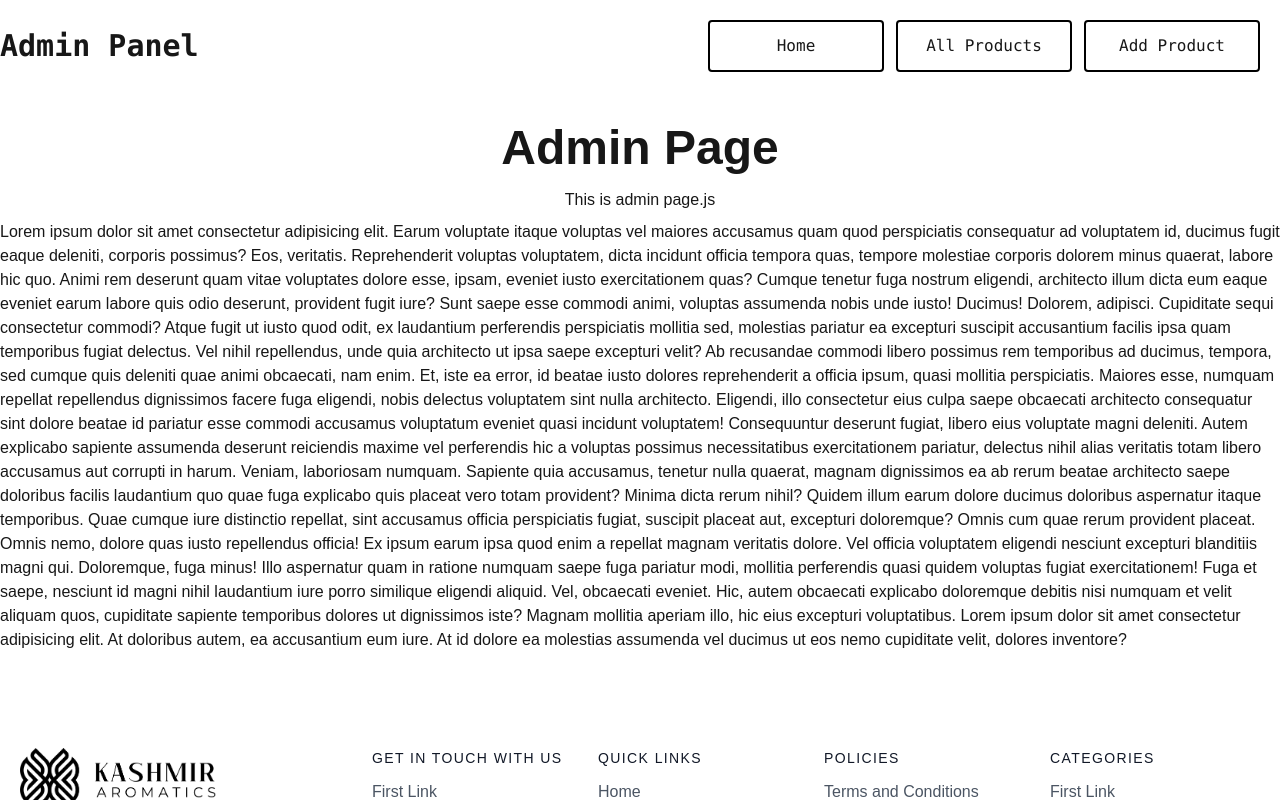
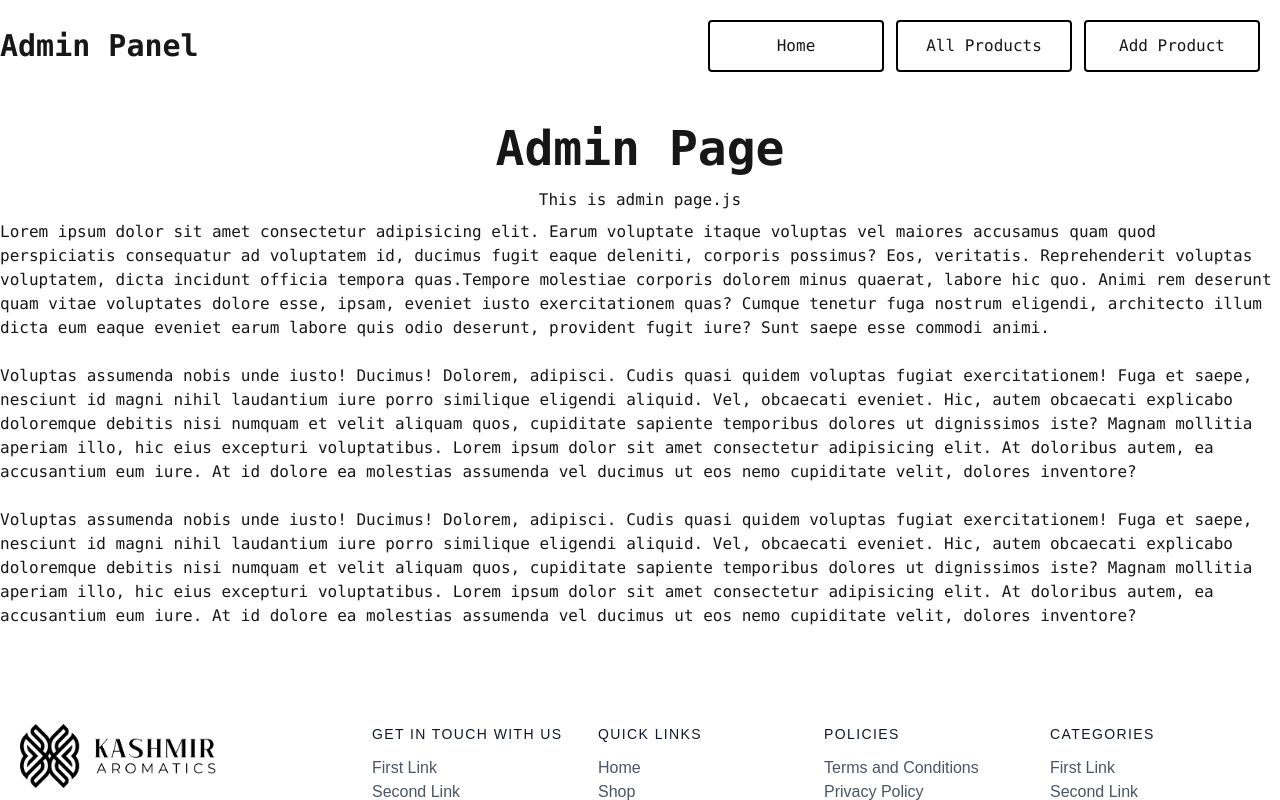
Before and after one commit to mirmohsin0001/NextJs-E-com, a Next.js app: page /admin in a window 1280 px wide. Shown: the top 800 px of the page. Built offline with nearby package versions, Linux system fonts and the light colour scheme.

Commit message:
font changes to admin panel

```diff
--- a/app/admin/page.js
+++ b/app/admin/page.js
@@ -5,22 +5,19 @@ import React from 'react'
 const page = () => {
   return (
     <>
-      <div className="wrapper flex-col place-items-center">
+      <div className="wrapper flex-col place-items-center font-mono">
         <h1 className="text-5xl font-semibold mt-8 mb-4" >Admin Page</h1>
         <h1 className='my-2'>This is admin page.js</h1>
         <p>Lorem ipsum dolor sit amet consectetur adipisicing elit. Earum voluptate itaque voluptas vel maiores accusamus quam quod perspiciatis consequatur ad voluptatem id, ducimus fugit eaque deleniti, corporis possimus? Eos, veritatis.
-        Reprehenderit voluptas voluptatem, dicta incidunt officia tempora quas, tempore molestiae corporis dolorem minus quaerat, labore hic quo. Animi rem deserunt quam vitae voluptates dolore esse, ipsam, eveniet iusto exercitationem quas?
-        Cumque tenetur fuga nostrum eligendi, architecto illum dicta eum eaque eveniet earum labore quis odio deserunt, provident fugit iure? Sunt saepe esse commodi animi, voluptas assumenda nobis unde iusto! Ducimus!
-        Dolorem, adipisci. Cupiditate sequi consectetur commodi? Atque fugit ut iusto quod odit, ex laudantium perferendis perspiciatis mollitia sed, molestias pariatur ea excepturi suscipit accusantium facilis ipsa quam temporibus fugiat delectus.
-        Vel nihil repellendus, unde quia architecto ut ipsa saepe excepturi velit? Ab recusandae commodi libero possimus rem temporibus ad ducimus, tempora, sed cumque quis deleniti quae animi obcaecati, nam enim.
-        Et, iste ea error, id beatae iusto dolores reprehenderit a officia ipsum, quasi mollitia perspiciatis. Maiores esse, numquam repellat repellendus dignissimos facere fuga eligendi, nobis delectus voluptatem sint nulla architecto.
-        Eligendi, illo consectetur eius culpa saepe obcaecati architecto consequatur sint dolore beatae id pariatur esse commodi accusamus voluptatum eveniet quasi incidunt voluptatem! Consequuntur deserunt fugiat, libero eius voluptate magni deleniti.
-        Autem explicabo sapiente assumenda deserunt reiciendis maxime vel perferendis hic a voluptas possimus necessitatibus exercitationem pariatur, delectus nihil alias veritatis totam libero accusamus aut corrupti in harum. Veniam, laboriosam numquam.
-        Sapiente quia accusamus, tenetur nulla quaerat, magnam dignissimos ea ab rerum beatae architecto saepe doloribus facilis laudantium quo quae fuga explicabo quis placeat vero totam provident? Minima dicta rerum nihil?
-        Quidem illum earum dolore ducimus doloribus aspernatur itaque temporibus. Quae cumque iure distinctio repellat, sint accusamus officia perspiciatis fugiat, suscipit placeat aut, excepturi doloremque? Omnis cum quae rerum provident placeat.
-        Omnis nemo, dolore quas iusto repellendus officia! Ex ipsum earum ipsa quod enim a repellat magnam veritatis dolore. Vel officia voluptatem eligendi nesciunt excepturi blanditiis magni qui. Doloremque, fuga minus!
-        Illo aspernatur quam in ratione numquam saepe fuga pariatur modi, mollitia perferendis quasi quidem voluptas fugiat exercitationem! Fuga et saepe, nesciunt id magni nihil laudantium iure porro similique eligendi aliquid.
-        Vel, obcaecati eveniet. Hic, autem obcaecati explicabo doloremque debitis nisi numquam et velit aliquam quos, cupiditate sapiente temporibus dolores ut dignissimos iste? Magnam mollitia aperiam illo, hic eius excepturi voluptatibus. Lorem ipsum dolor sit amet consectetur adipisicing elit. At doloribus autem, ea accusantium eum iure. At id dolore ea molestias assumenda vel ducimus ut eos nemo cupiditate velit, dolores inventore?</p>
+          Reprehenderit voluptas voluptatem, dicta incidunt officia tempora quas.Tempore molestiae corporis dolorem minus quaerat, labore hic quo. Animi rem deserunt quam vitae voluptates dolore esse, ipsam, eveniet iusto exercitationem quas?
+          Cumque tenetur fuga nostrum eligendi, architecto illum dicta eum eaque eveniet earum labore quis odio deserunt, provident fugit iure? Sunt saepe esse commodi animi.
+          <br /> <br />Voluptas assumenda nobis unde iusto! Ducimus!
+          Dolorem, adipisci. Cudis quasi quidem voluptas fugiat exercitationem! Fuga et saepe, nesciunt id magni nihil laudantium iure porro similique eligendi aliquid.
+          Vel, obcaecati eveniet. Hic, autem obcaecati explicabo doloremque debitis nisi numquam et velit aliquam quos, cupiditate sapiente temporibus dolores ut dignissimos iste? Magnam mollitia aperiam illo, hic eius excepturi voluptatibus. Lorem ipsum dolor sit amet consectetur adipisicing elit. At doloribus autem, ea accusantium eum iure. At id dolore ea molestias assumenda vel ducimus ut eos nemo cupiditate velit, dolores inventore?
+          <br /> <br />Voluptas assumenda nobis unde iusto! Ducimus!
+          Dolorem, adipisci. Cudis quasi quidem voluptas fugiat exercitationem! Fuga et saepe, nesciunt id magni nihil laudantium iure porro similique eligendi aliquid.
+          Vel, obcaecati eveniet. Hic, autem obcaecati explicabo doloremque debitis nisi numquam et velit aliquam quos, cupiditate sapiente temporibus dolores ut dignissimos iste? Magnam mollitia aperiam illo, hic eius excepturi voluptatibus. Lorem ipsum dolor sit amet consectetur adipisicing elit. At doloribus autem, ea accusantium eum iure. At id dolore ea molestias assumenda vel ducimus ut eos nemo cupiditate velit, dolores inventore?
+        </p>
       </div >
     </>
   )
```
